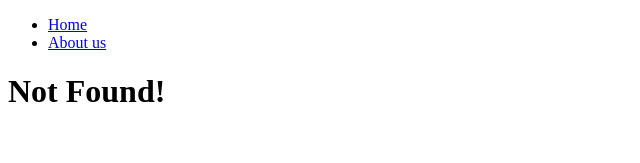
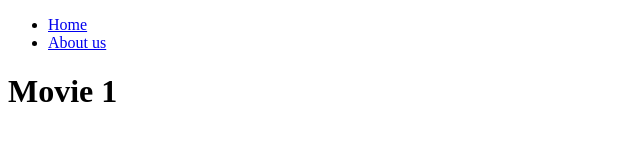
Before and after one commit to erica3211/learn-nextjs14, a Next.js app: page /movies/1 in a window 1280 px wide. Before the commit this address had no page. Shown: the top 163 px of the page, without its empty margins (0-640 px from the left). Built offline with nearby package versions, Linux system fonts and the light colour scheme.

Commit message:
Dynamic Routes : 동적 페이지. 폴더에 대괄호 써주면 됨.

```diff
--- /dev/null
+++ b/app/(movies)/movies/[id]/page.tsx
@@ -0,0 +1,9 @@
+export default async function MovieDetail({params}: {params: Promise<{ id: string }>
+}) {
+    const {id} = await params;
+    return (
+        <div>
+            <h1>Movie {id}</h1>
+        </div>
+    )
+}
```
